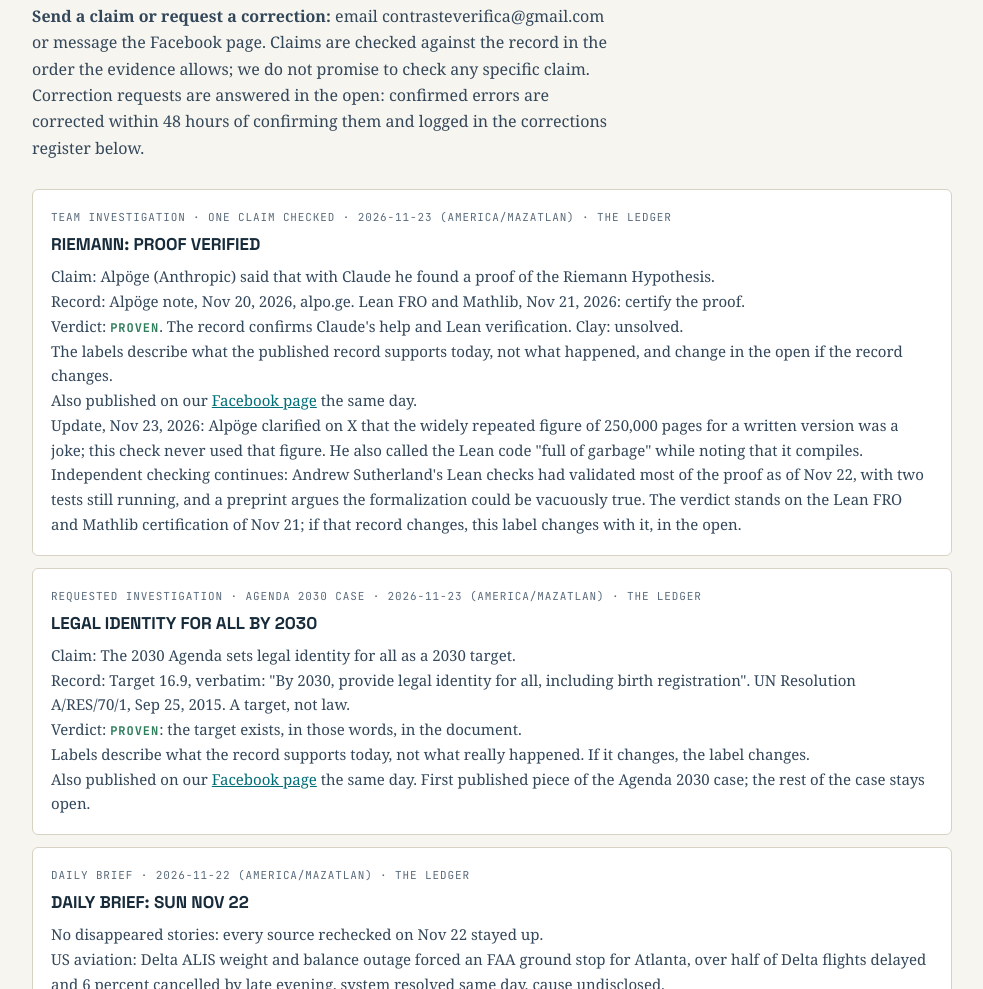
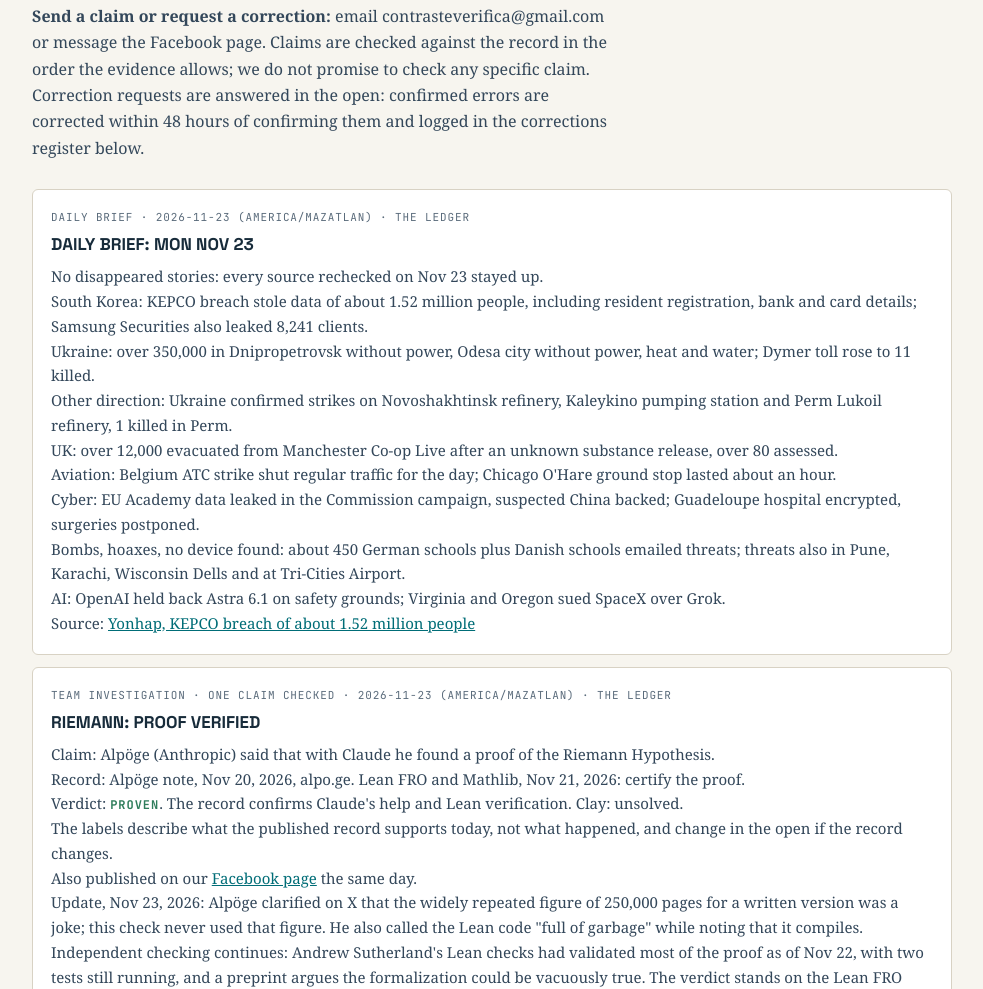
Before and after one commit to Bajanomad/contraste, a plain HTML site: page index.html in a window 1280 px wide. Shown: the part 2457-3446 px from the top of the page, without its empty margins (148-1131 px from the left). Drawn offline with Linux system fonts and the light colour scheme; a script that the page names is missing.

Commit message:
Ledger: daily brief Mon Nov 23

```diff
--- a/index.html
+++ b/index.html
@@ -168,6 +168,20 @@ img{max-width:100%;height:auto}
     <p class="lede">Our case files: each one states the claim, what the record shows, the verdict, the sources, the limitations, and the dates. The daily brief also lives here: a dated entry every morning with what the watch logged the day before, including stories that later disappeared from coverage. The daily brief is the watch record; the weekly case file is the substantive check. They are different things on different clocks.</p>
     <p class="lede" style="margin-top:16px"><strong>Provenance:</strong> every check carries its origin in its header line. TEAM INVESTIGATION means the team found the claim itself in the news and chose to check it. REQUESTED INVESTIGATION means someone outside the team asked us to look into it. The same standard governs the work either way; the label exists so readers always know whose question it was.</p>
     <p class="lede" style="margin-top:16px"><strong>Send a claim or request a correction:</strong> email contrasteverifica@gmail.com or message the Facebook page. Claims are checked against the record in the order the evidence allows; we do not promise to check any specific claim. Correction requests are answered in the open: confirmed errors are corrected within 48 hours of confirming them and logged in the corrections register below.</p>
+    <article class="entry">
+      <div class="meta">Daily brief · 2026-11-23 (America/Mazatlan) · The Ledger</div>
+      <h3>DAILY BRIEF: MON NOV 23</h3>
+      <p>No disappeared stories: every source rechecked on Nov 23 stayed up.</p>
+      <p>South Korea: KEPCO breach stole data of about 1.52 million people, including resident registration, bank and card details; Samsung Securities also leaked 8,241 clients.</p>
+      <p>Ukraine: over 350,000 in Dnipropetrovsk without power, Odesa city without power, heat and water; Dymer toll rose to 11 killed.</p>
+      <p>Other direction: Ukraine confirmed strikes on Novoshakhtinsk refinery, Kaleykino pumping station and Perm Lukoil refinery, 1 killed in Perm.</p>
+      <p>UK: over 12,000 evacuated from Manchester Co-op Live after an unknown substance release, over 80 assessed.</p>
+      <p>Aviation: Belgium ATC strike shut regular traffic for the day; Chicago O'Hare ground stop lasted about an hour.</p>
+      <p>Cyber: EU Academy data leaked in the Commission campaign, suspected China backed; Guadeloupe hospital encrypted, surgeries postponed.</p>
+      <p>Bombs, hoaxes, no device found: about 450 German schools plus Danish schools emailed threats; threats also in Pune, Karachi, Wisconsin Dells and at Tri-Cities Airport.</p>
+      <p>AI: OpenAI held back Astra 6.1 on safety grounds; Virginia and Oregon sued SpaceX over Grok.</p>
+      <p>Source: <a href="https://en.yna.co.kr/view/AEN20261122002700315?section=national/national">Yonhap, KEPCO breach of about 1.52 million people</a></p>
+    </article>
     <article class="entry">
       <div class="meta">Team investigation · One claim checked · 2026-11-23 (America/Mazatlan) · The Ledger</div>
       <h3>RIEMANN: PROOF VERIFIED</h3>
```
